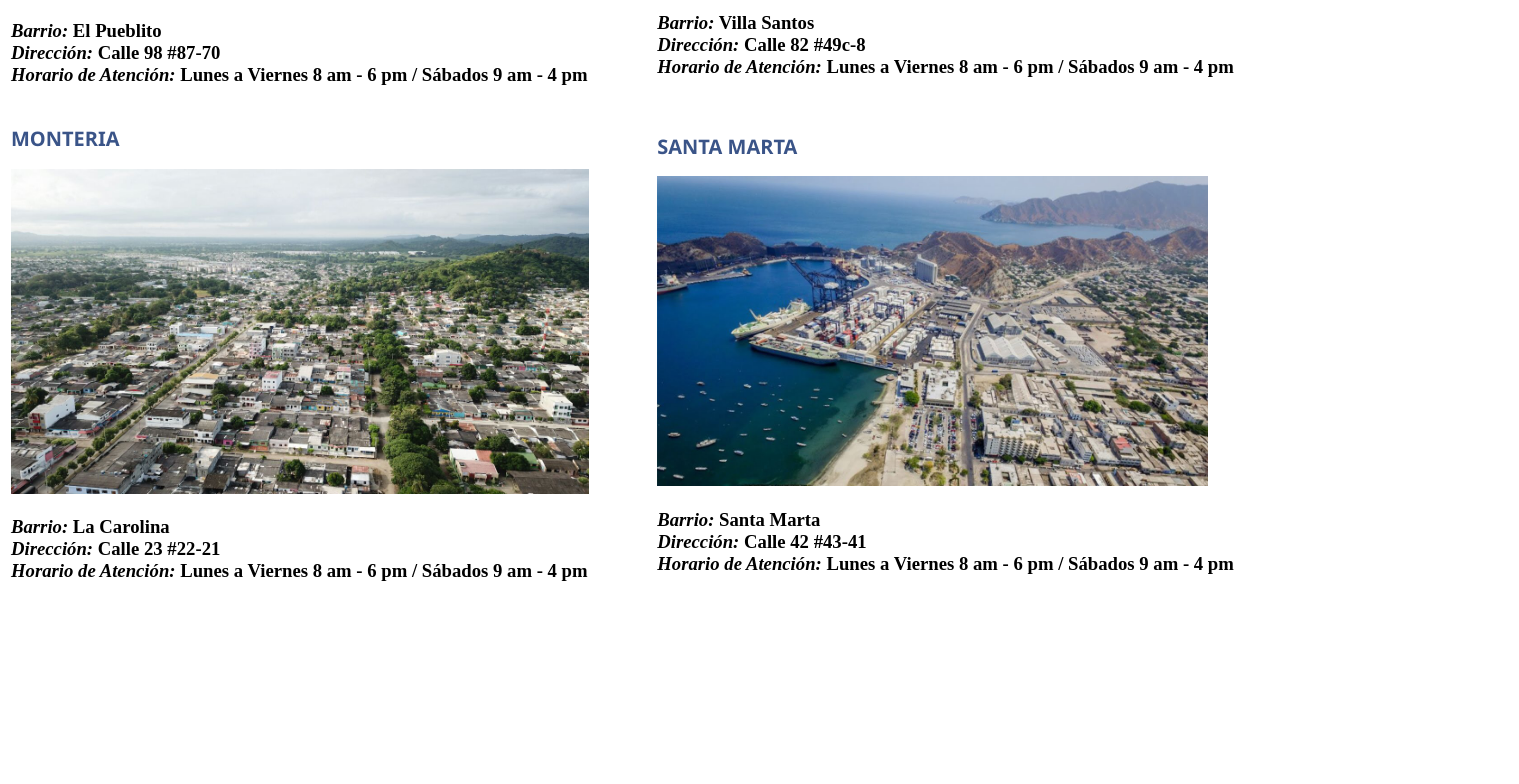
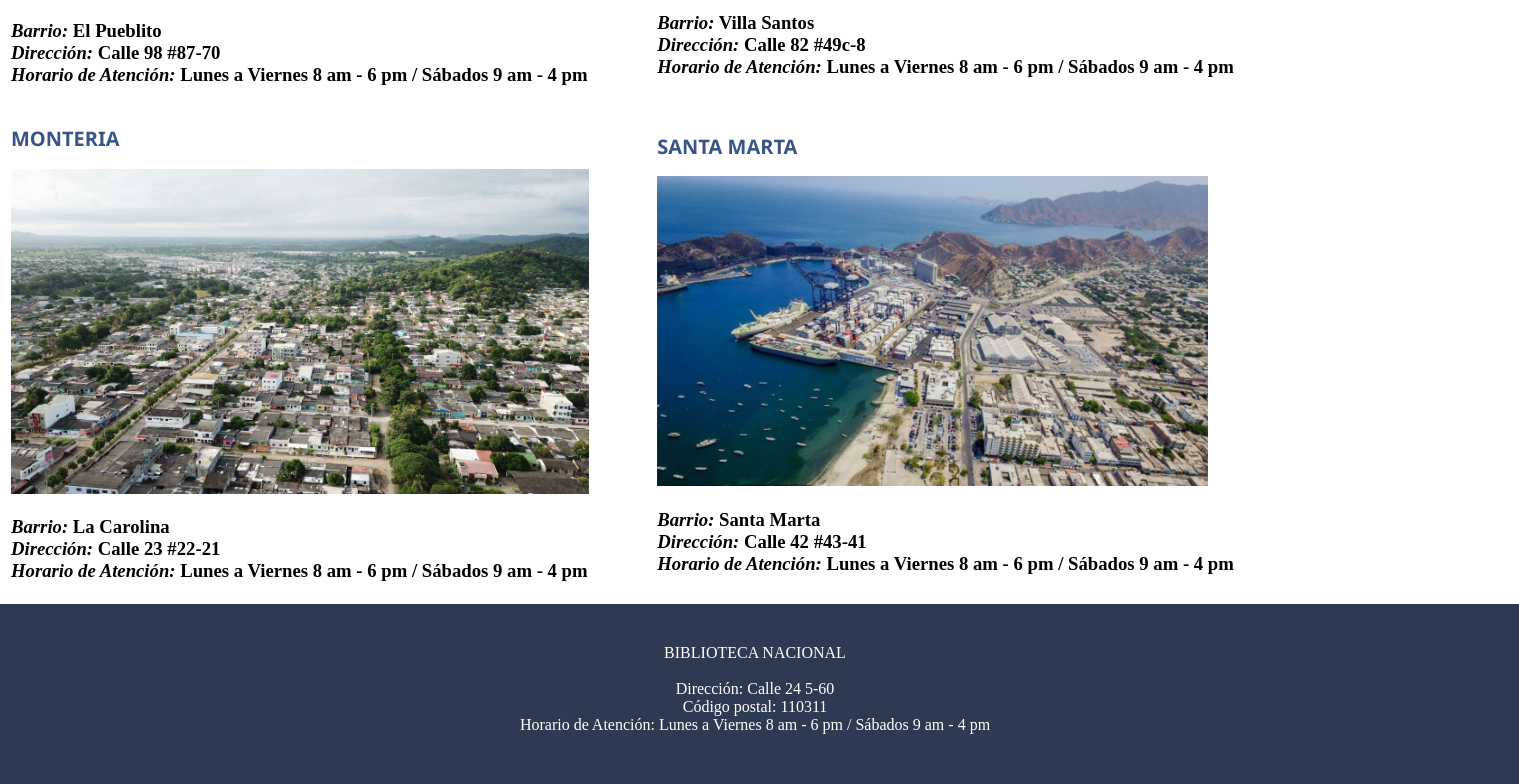
Before and after one commit to MelissaOrtiz05/Biblioteca, a plain HTML site: page html/Sucursales.html in a window 1280 px wide. Shown: the part 2342-3126 px from the top of the page, 1519 px wide, since content can reach past the window. Before the commit the page ends 2954 px from the top, so only its background shows below. Drawn offline with Linux system fonts and the light colour scheme.

Commit message:
Add files via upload

```diff
--- a/html/Sucursales.html
+++ b/html/Sucursales.html
@@ -122,6 +122,12 @@
             </tr>
         </table>
     </div>
+     <footer>
+        BIBLIOTECA NACIONAL<br><br>
+        Dirección: Calle 24 5-60 <br>
+        Código postal: 110311<br>
+        Horario de Atención: Lunes a Viernes 8 am - 6 pm / Sábados 9 am - 4 pm
+    </footer>
 
 </body>
 </html>
```
